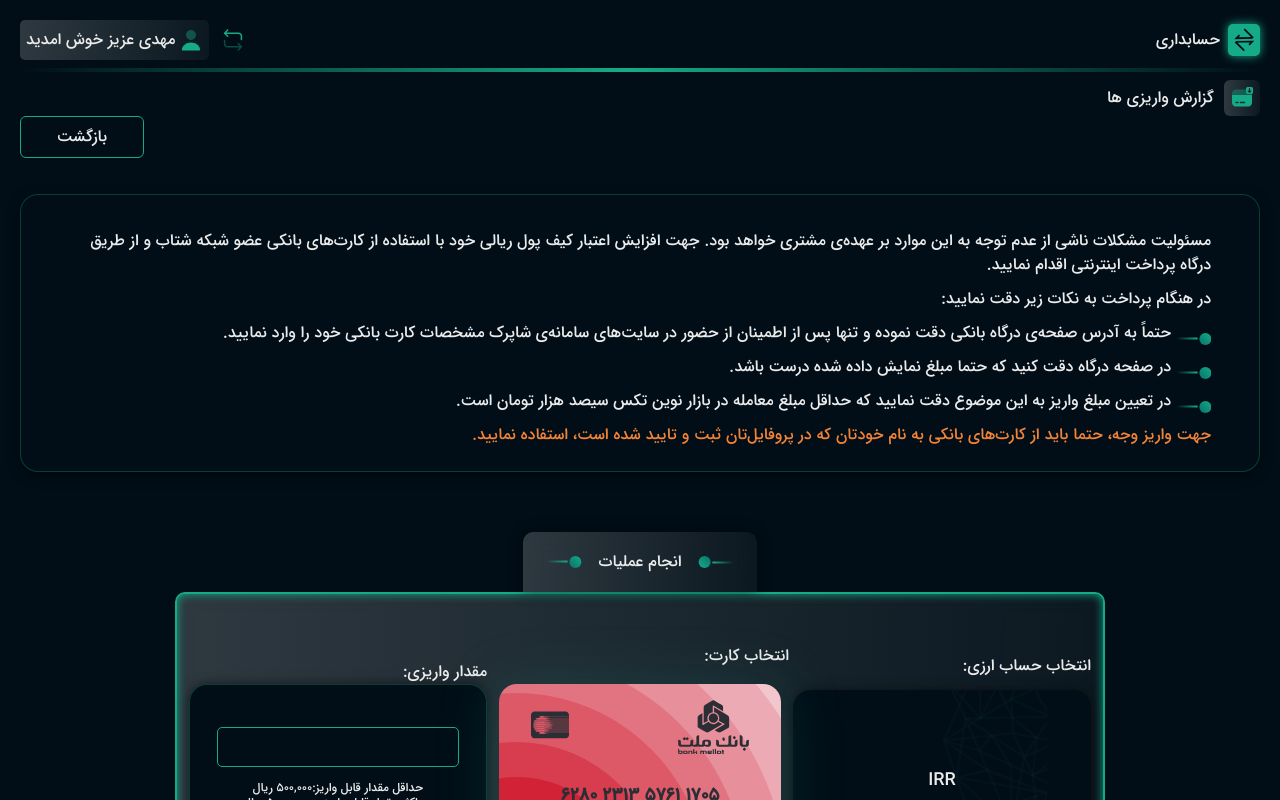
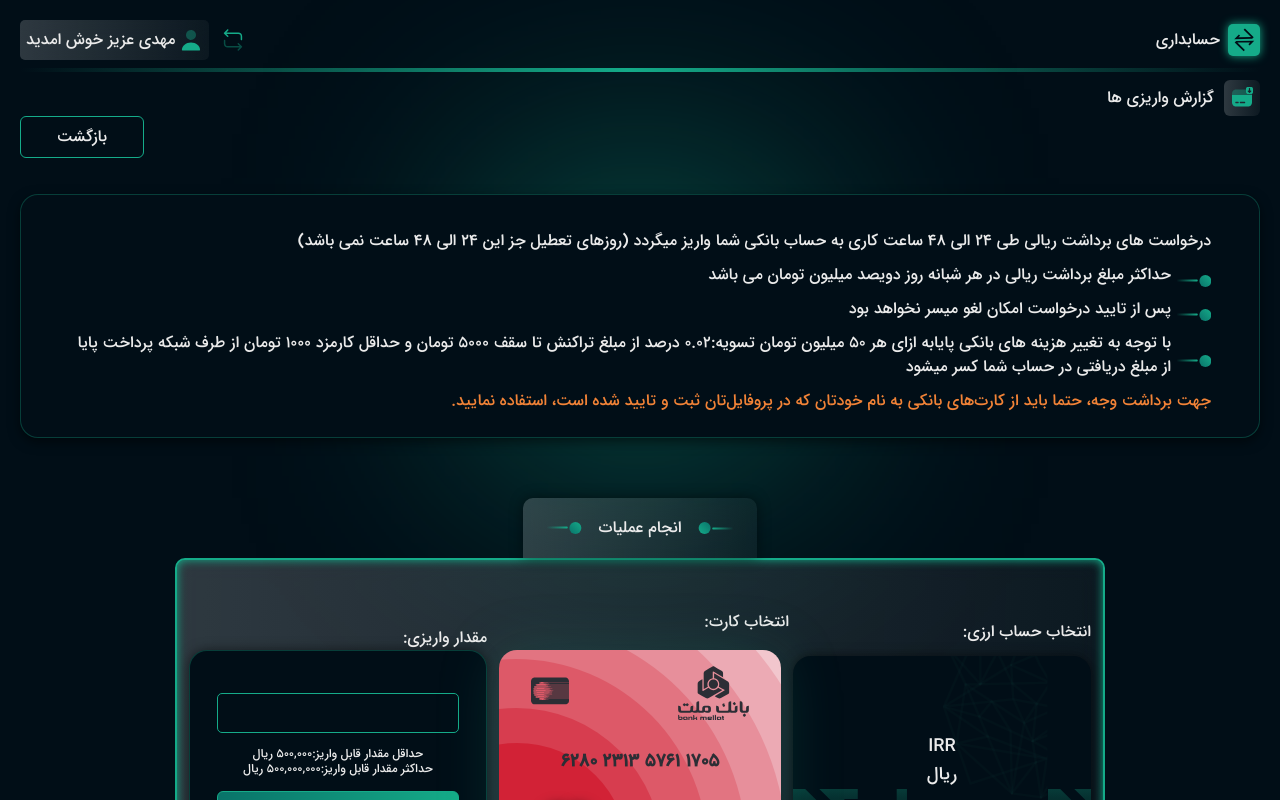
Before and after one commit to danyalbani240/dashboard, a Nuxt app: page /deposit-rial in a window 1280 px wide. Shown: the top 800 px of the page. Built offline with nearby package versions, Linux system fonts and the light colour scheme.

Commit message:
making the bg blur element

```diff
--- a/pages/deposit-rial/index.vue
+++ b/pages/deposit-rial/index.vue
@@ -4,28 +4,30 @@
     <div class="mt-2">
       <base-part-header :address="'insidereport'" headName="گزارش واریزی ها" />
       <base-button @click="goback">بازگشت</base-button>
+      <div class="relative">
+        <div class="absolute bg-blur"></div>
         <div class="mt-9 acounting-box-1 bg-primary py-6 px-12" dir="rtl">
           <p>
-          مسئولیت مشکلات ناشی از عدم توجه به این موارد بر عهده‌ی مشتری خواهد
-          بود. جهت افزایش اعتبار کیف پول ریالی خود با استفاده از کارت‌های بانکی
-          عضو شبکه شتاب و از طریق درگاه پرداخت اینترنتی اقدام نمایید.
+            درخواست های برداشت ریالی طی ۲۴ الی ۴۸ ساعت کاری به حساب بانکی شما
+            واریز میگردد (روزهای تعطیل جز این ۲۴ الی ۴۸ ساعت نمی باشد)
           </p>
-        <p>در هنگام پرداخت به نکات زیر دقت نمایید:</p>
+
           <p class="list-paragraph relative mr-10">
-          حتماً به آدرس صفحه‌ی درگاه بانکی دقت نموده و تنها پس از اطمینان از
-          حضور در سایت‌های سامانه‌ی شاپرک مشخصات کارت بانکی خود را وارد نمایید.
+            حداکثر مبلغ برداشت ریالی در هر شبانه روز دویصد میلیون تومان می باشد
           </p>
           <p class="list-paragraph relative mr-10">
-          در صفحه درگاه دقت کنید که حتما مبلغ نمایش داده شده درست باشد.
+            پس از تایید درخواست امکان لغو میسر نخواهد بود
           </p>
           <p class="list-paragraph relative mr-10">
-          در تعیین مبلغ واریز به این موضوع دقت نمایید که حداقل مبلغ معامله در
-          بازار نوین تکس سیصد هزار تومان است.
+            با توجه به تغییر هزینه های بانکی پایابه ازای هر ۵۰ میلیون تومان
+            تسویه:0.02 درصد از مبلغ تراکنش تا سقف 5000 تومان و حداقل کارمزد 1000
+            تومان از طرف شبکه پرداخت پایا از مبلغ دریافتی در حساب شما کسر میشود
           </p>
           <p class="text-Neutral-Orange">
-          جهت واریز وجه، حتما باید از کارت‌های بانکی به نام خودتان که در
+            جهت برداشت وجه، حتما باید از کارت‌های بانکی به نام خودتان که در
             پروفایل‌تان ثبت و تایید شده است، استفاده نمایید.
           </p>
+        </div>
       </div>
       <ThePerformOperations />
     </div>
@@ -42,4 +44,15 @@ export default {
 };
 </script>
 
-<style></style>
+<style scoped>
+.bg-blur {
+  background: #15ab89;
+  opacity: 0.5;
+  filter: blur(130px);
+  width: 296px;
+  height: 282px;
+  top: 50%;
+  left: 50%;
+  transform: translate(-50%, -50%);
+}
+</style>
--- a/pages/withdarw-rial/index.vue
+++ b/pages/withdarw-rial/index.vue
@@ -4,6 +4,8 @@
     <div class="mt-2">
       <base-part-header :address="'insidereport'" headName="گزارش واریزی ها" />
       <base-button @click="goback">بازگشت</base-button>
+      <div class="relative">
+        <div class="absolute bg-blur"></div>
         <div class="mt-9 acounting-box-1 bg-primary py-6 px-12" dir="rtl">
           <p>
             درخواست های برداشت ریالی طی ۲۴ الی ۴۸ ساعت کاری به حساب بانکی شما
@@ -26,6 +28,7 @@
             پروفایل‌تان ثبت و تایید شده است، استفاده نمایید.
           </p>
         </div>
+      </div>
       <ThePerformOperations :withdarw="true" />
     </div>
   </div>
@@ -41,4 +44,15 @@ export default {
 };
 </script>
 
-<style></style>
+<style scoped>
+.bg-blur {
+  background: #15ab89;
+  opacity: 0.5;
+  filter: blur(130px);
+  width: 296px;
+  height: 282px;
+  top: 50%;
+  left: 50%;
+  transform: translate(-50%, -50%);
+}
+</style>
```
Lines whose indentation alone changed are shown as unchanged.
